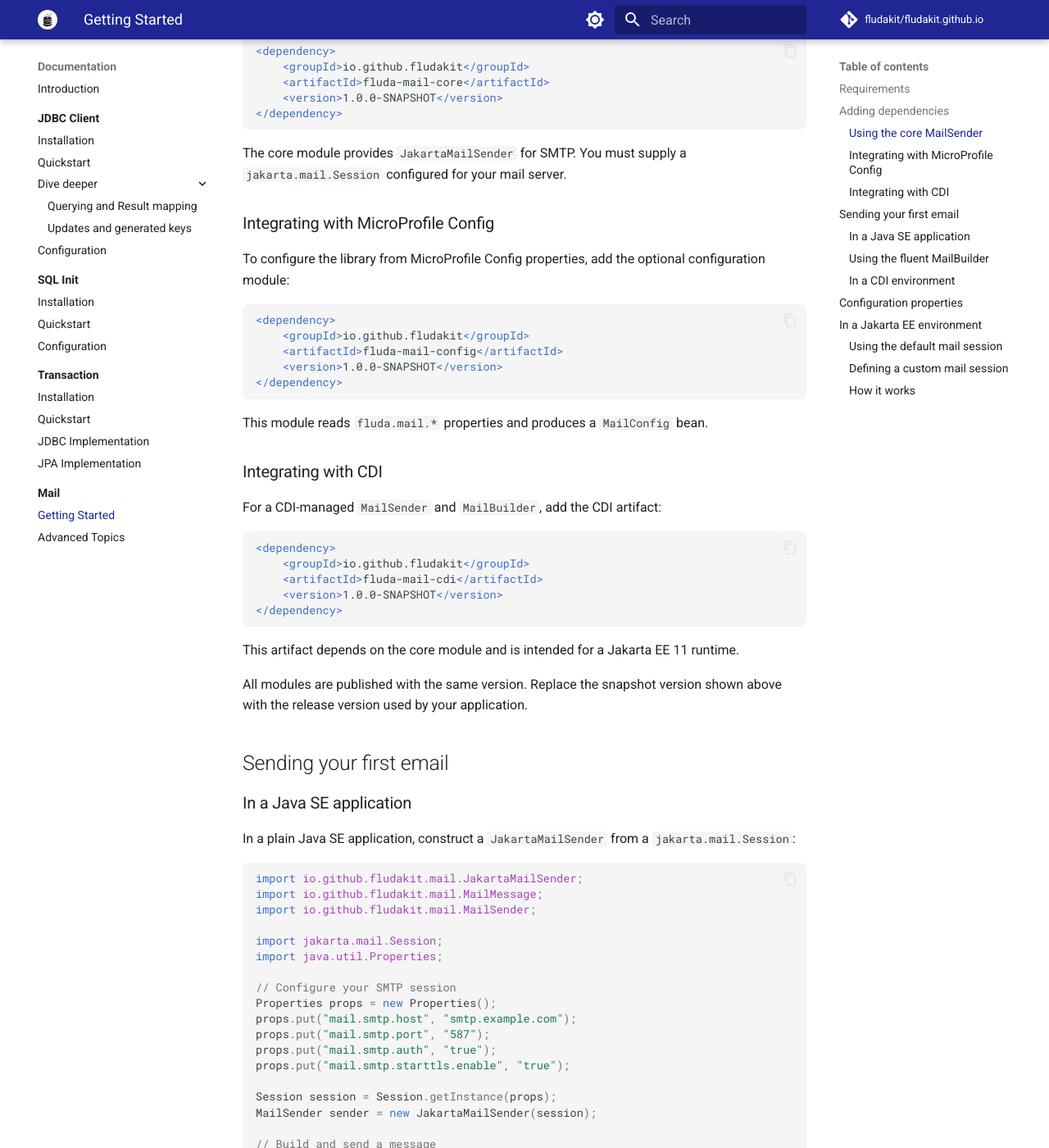
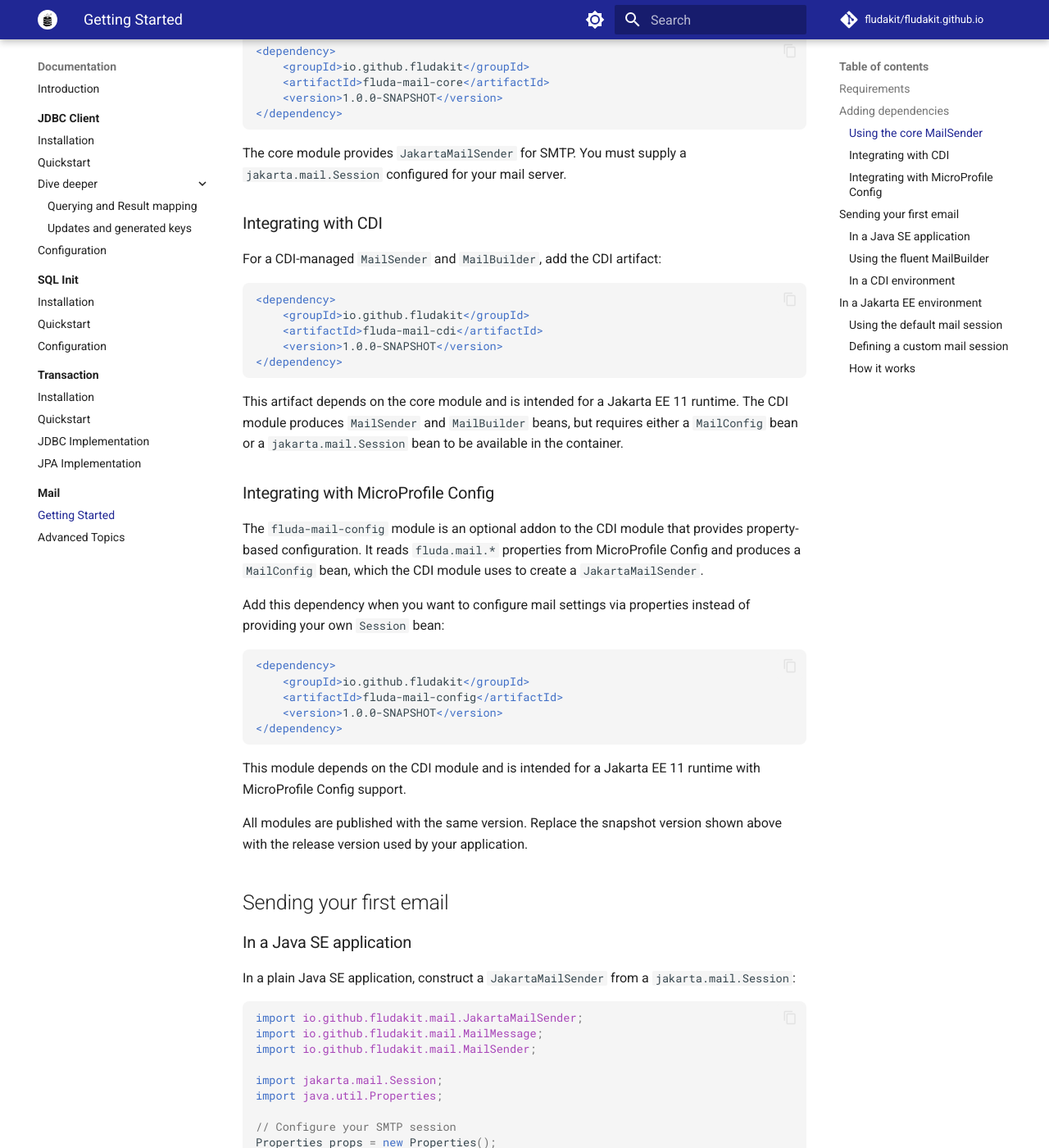
Before and after one commit to fludakit/fludakit.github.io, an MkDocs documentation site: the page built from docs/documentation/mail/getting-started.md, in a window 1280 px wide and 1400 px high, scrolled down 759 px. Shown: the whole window at 82% size. Built offline with MkDocs 1.6.1 and Material for MkDocs 9.7.7, drawn with Linux system fonts in a browser that asks for light colours; comment, search, counter and statistics services are not loaded; some of the changed text lies outside the part shown.

Commit message:
docs: restructure CDI and MicroProfile Config sections
Reorder dependency sections to present CDI first, then clarify that
MicroProfile Config is an optional addon for property-based configuration.
Restructure CDI environment section to explain requirements upfront.

````diff
--- a/docs/documentation/mail/getting-started.md
+++ b/docs/documentation/mail/getting-started.md
@@ -26,20 +26,6 @@ Use the following dependency when only the core fluent `MailSender` API is requi
 
 The core module provides `JakartaMailSender` for SMTP. You must supply a `jakarta.mail.Session` configured for your mail server.
 
-### Integrating with MicroProfile Config
-
-To configure the library from MicroProfile Config properties, add the optional configuration module:
-
-```xml
-<dependency>
-    <groupId>io.github.fludakit</groupId>
-    <artifactId>fluda-mail-config</artifactId>
-    <version>1.0.0-SNAPSHOT</version>
-</dependency>
-```
-
-This module reads `fluda.mail.*` properties and produces a `MailConfig` bean.
-
 ### Integrating with CDI
 
 For a CDI-managed `MailSender` and `MailBuilder`, add the CDI artifact:
@@ -52,7 +38,23 @@ For a CDI-managed `MailSender` and `MailBuilder`, add the CDI artifact:
 </dependency>
 ```
 
-This artifact depends on the core module and is intended for a Jakarta EE 11 runtime.
+This artifact depends on the core module and is intended for a Jakarta EE 11 runtime. The CDI module produces `MailSender` and `MailBuilder` beans, but requires either a `MailConfig` bean or a `jakarta.mail.Session` bean to be available in the container.
+
+### Integrating with MicroProfile Config
+
+The `fluda-mail-config` module is an optional addon to the CDI module that provides property-based configuration. It reads `fluda.mail.*` properties from MicroProfile Config and produces a `MailConfig` bean, which the CDI module uses to create a `JakartaMailSender`.
+
+Add this dependency when you want to configure mail settings via properties instead of providing your own `Session` bean:
+
+```xml
+<dependency>
+    <groupId>io.github.fludakit</groupId>
+    <artifactId>fluda-mail-config</artifactId>
+    <version>1.0.0-SNAPSHOT</version>
+</dependency>
+```
+
+This module depends on the CDI module and is intended for a Jakarta EE 11 runtime with MicroProfile Config support.
 
 All modules are published with the same version. Replace the snapshot version shown above with the release version used by your application.
 
@@ -126,9 +128,26 @@ new MailBuilder(sender)
 
 ### In a CDI environment
 
-In a Jakarta EE/CDI environment, add the `fluda-mail-cdi` and `fluda-mail-config` dependencies. The CDI module automatically produces a `MailSender` and `MailBuilder` bean.
+In a Jakarta EE/CDI environment, the `fluda-mail-cdi` module automatically produces a `MailSender` and `MailBuilder` bean. However, the `MailSender` requires either a `MailConfig` bean or a `jakarta.mail.Session` bean to be available in the CDI container.
 
-Configure your SMTP settings in `META-INF/microprofile-config.properties`:
+#### Using `fluda-mail-config` for property-based configuration
+
+The `fluda-mail-config` module provides a `MailConfig` bean that is configurable via MicroProfile Config properties. Add both dependencies:
+
+```xml
+<dependency>
+    <groupId>io.github.fludakit</groupId>
+    <artifactId>fluda-mail-cdi</artifactId>
+    <version>1.0.0-SNAPSHOT</version>
+</dependency>
+<dependency>
+    <groupId>io.github.fludakit</groupId>
+    <artifactId>fluda-mail-config</artifactId>
+    <version>1.0.0-SNAPSHOT</version>
+</dependency>
+```
+
+Then configure your SMTP settings in `META-INF/microprofile-config.properties`:
 
 ```properties
 fluda.mail.host=smtp.example.com
@@ -140,7 +159,11 @@ fluda.mail.password=your-password
 fluda.mail.from=noreply@example.com
 ```
 
-Then inject `MailSender` or `MailBuilder` directly:
+The `config` module reads these properties and produces a `MailConfig` bean, which the `cdi` module uses to create a `JakartaMailSender`.
+
+#### Injecting and using the mail beans
+
+Once configured, inject `MailSender` or `MailBuilder` directly:
 
 ```java
 import io.github.fludakit.mail.MailBuilder;
@@ -169,7 +192,11 @@ public class NotificationService {
 
 The `MailBuilder` is produced as `@Dependent`, so each injection point receives a fresh instance. The `MailSender` is `@ApplicationScoped` and backed by `JakartaMailSender` using the configuration from MicroProfile Config.
 
-## Configuration properties
+#### Alternative: providing your own `Session` bean
+
+If you prefer to use a container-managed JavaMail session (via JNDI) instead of property-based configuration, you can produce your own `Session` bean. See the [Jakarta EE environment](#in-a-jakarta-ee-environment) section for details.
+
+#### Configuration properties
 
 The following properties are supported by the `config` module:
 
````
